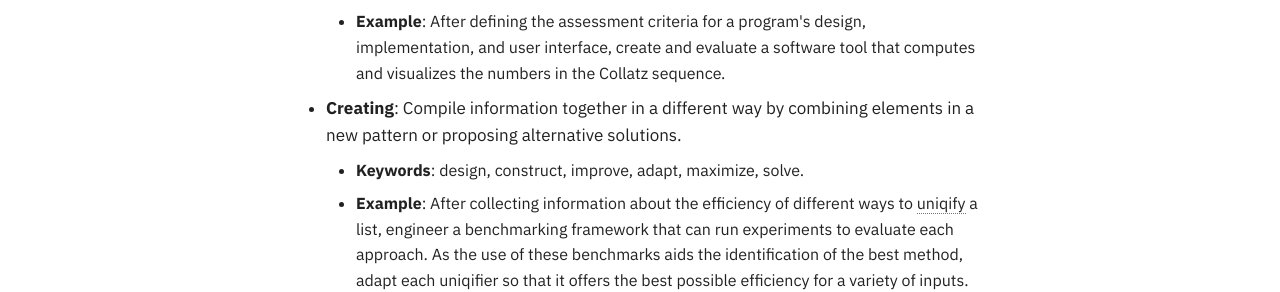
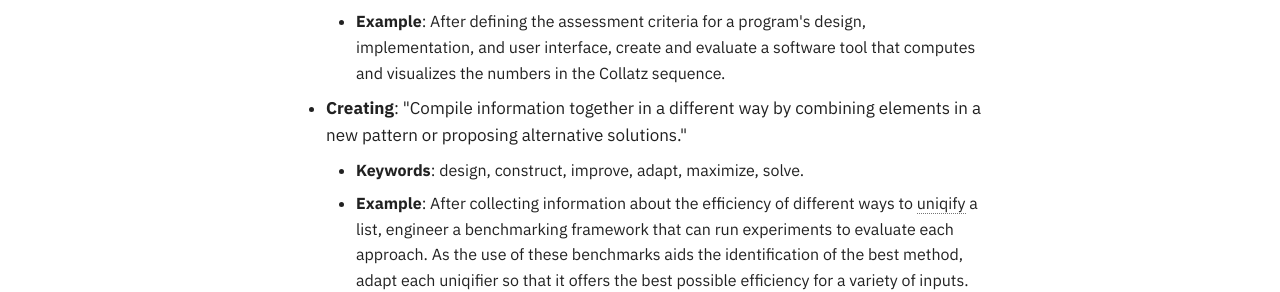
Before and after one commit to ProactiveProgrammers/www.proactiveprogrammers.com, an MkDocs documentation site: the page built from docs/proactive-learning/blooms-taxonomy.md, in a window 1280 px wide and 900 px high, scrolled down 1366 px. Shown: the part 290-582 px from the top of the window. Built offline with MkDocs 1.6.1 and Material for MkDocs 9.7.7, drawn with Linux system fonts in a browser that asks for light colours; comment, search, counter and statistics services are not loaded.

```diff
--- a/docs/proactive-learning/blooms-taxonomy.md
+++ b/docs/proactive-learning/blooms-taxonomy.md
@@ -71,8 +71,8 @@ by the learner when more cognitive challenge is appropriate.
       design, implementation, and user interface, create and evaluate a software
       tool that computes and visualizes the numbers in the Collatz sequence.
 
-- **Creating**: Compile information together in a different way by
-    combining elements in a new pattern or proposing alternative solutions.
+- **Creating**: "Compile information together in a different way by
+    combining elements in a new pattern or proposing alternative solutions."
 
     * **Keywords**: design, construct, improve, adapt, maximize, solve.
     * **Example**: After collecting information about the efficiency of
```
